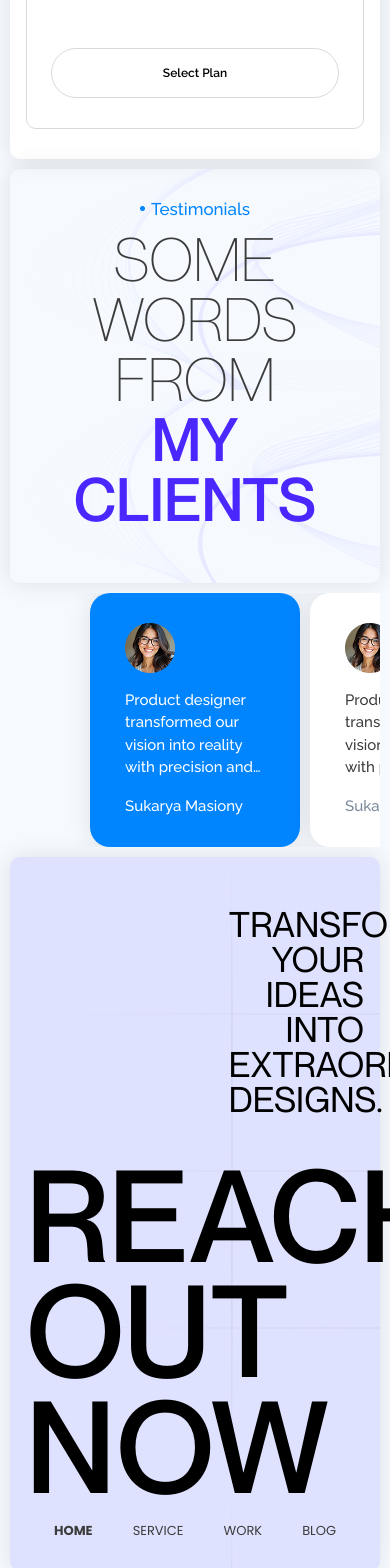
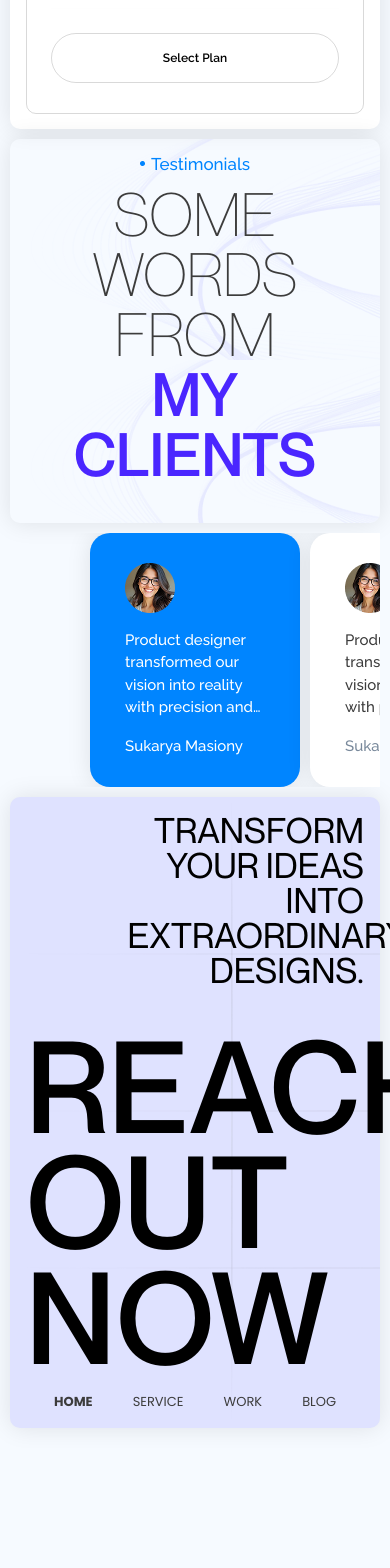
Before and after one commit to muhammadhuzaifasiddiqui/ui-ux, a Next.js app: page / in a window 390 px wide. Shown: the part 10420-11988 px from the top of the page. After the commit the page ends 11868 px from the top, so only its background shows below. Built offline with nearby package versions, Linux system fonts and the light colour scheme.

Commit message:
Css changes commit

```diff
--- a/src/app/(pages)/page.tsx
+++ b/src/app/(pages)/page.tsx
@@ -1210,12 +1210,12 @@ const Page = () => {
         <div className="footer-wrapper flex justify-center shadow-primary border-radius-20">
           <div className="container">
             <div className="flex flex-col">
-              <div className="text-right w-[40%] ml-auto">
+              <div className="text-right w-[70%] md:w-[40%] ml-auto">
                 <h3 className="text-black font-montreal cursor-pointer uppercase font-normal leading-[100%]">
                   Transform Your Ideas into Extraordinary Designs.
                 </h3>
               </div>
-              <div className="mt-[40px] md:mt-[60px] lg:mt-[100px] w-[65%]">
+              <div className="mt-[40px] md:mt-[60px] lg:mt-[100px] w-[75%] md:w-[65%]">
                 <h1 className="text-black font-medium font-montreal cursor-pointer uppercase leading-[90%]">
                   Reach Out now
                 </h1>
--- a/src/app/style/globals.css
+++ b/src/app/style/globals.css
@@ -1313,6 +1313,8 @@ h4 {
   .testimonial-wrapper {
     padding-left: 16px;
     padding-right: 16px;
+    padding-top: 15px;
+    padding-bottom: 15px;
   }
 
   .testimonial-card {
@@ -1332,9 +1334,16 @@ h4 {
     padding: 0px 16px !important;
   }
 
+  .pricing-wrapper {
+    padding-top: 15px;
+    padding-bottom: 15px;
+  }
+
   .footer-wrapper {
     padding-left: 16px;
     padding-right: 16px;
+    padding-top: 16px;
+    padding-bottom: 16px;
   }
 }
 
@@ -1502,6 +1511,8 @@ h4 {
   .testimonial-wrapper {
     padding-left: 16px;
     padding-right: 16px;
+    padding-top: 15px;
+    padding-bottom: 15px;
   }
 
   .portfolio-card {
@@ -1520,6 +1531,8 @@ h4 {
   .footer-wrapper {
     padding-left: 16px;
     padding-right: 16px;
+    padding-top: 16px;
+    padding-bottom: 16px;
   }
 }
 
```
